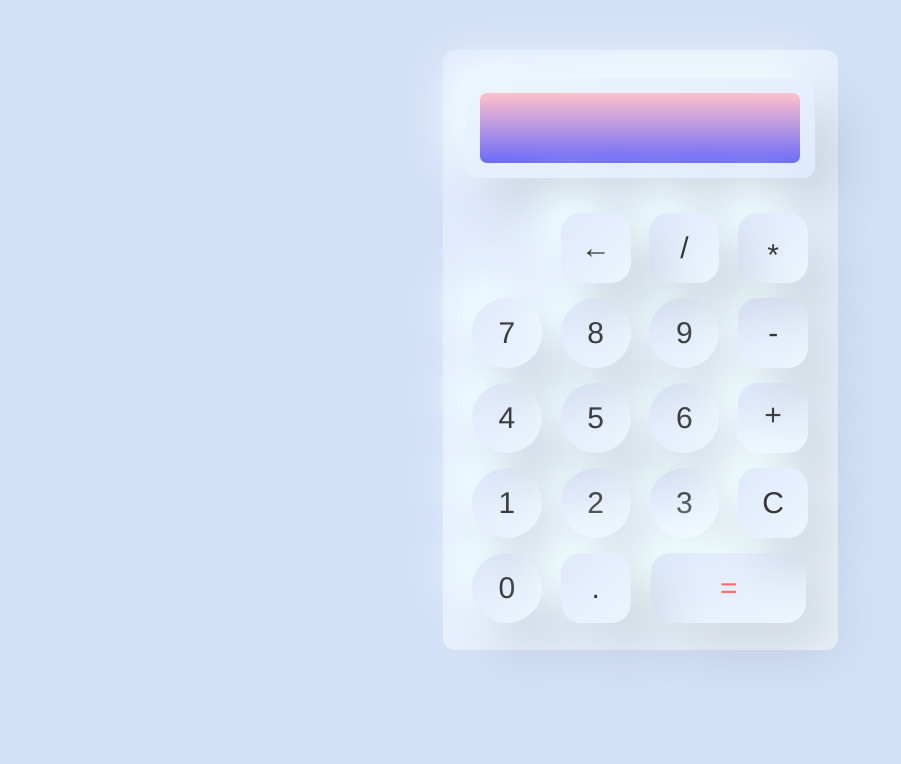
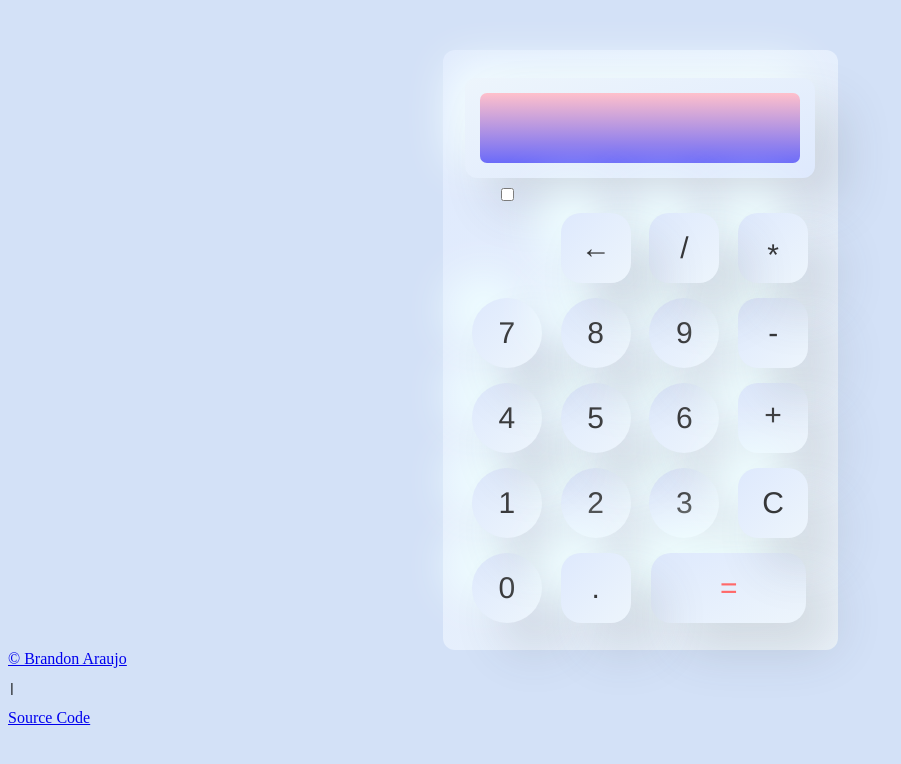
Before and after one commit to M-Brandon-Araujo/calculator, a plain HTML site: page index.html in a window 1280 px wide. Shown: the whole page, without its empty margins (0-901 px from the left). Drawn offline with Linux system fonts and the light colour scheme.

Commit message:
Add dark mode and footer

```diff
--- a/index.html
+++ b/index.html
@@ -13,6 +13,13 @@
                     <div class="display-content"></div>
                 </div>
             </div>
+                <div class="slider-container">
+                    <div class="light"></div>
+                    <label class="switch">
+                        <input type="checkbox" id="darkmode-toggle">
+                        <span class="slider round"></span>
+                    </label>
+                </div>
                 <button class="btn number-btn zero-btn" id="btn-0">0</button>
                 <button class="btn number-btn one-btn" id="btn-1">1</button>
                 <button class="btn number-btn two-btn" id="btn-2">2</button>
@@ -32,5 +39,10 @@
                 <button class="btn decimal-btn" id ="btn-.">.</button>
                 <button class="btn backspace-btn" id ="btn-Backspace">&larr;</button>
         </div>
+        <div class="footer">
+            <a href="https://github.com/M-Brandon-Araujo">© Brandon Araujo</a>
+            <pre>|</pre>
+            <a href="https://github.com/M-Brandon-Araujo/calculator">Source Code</a>
+        </div>
     </body>
 </html>
```
